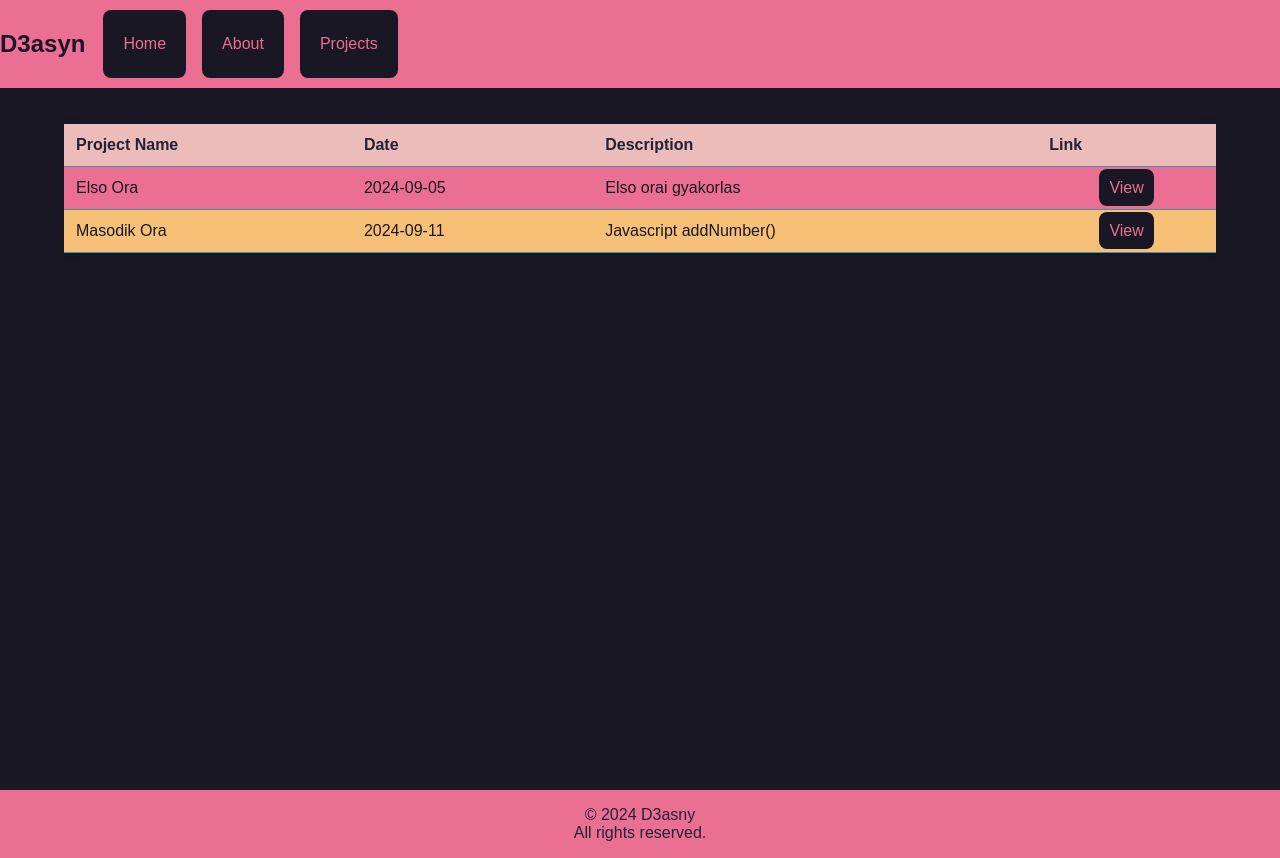
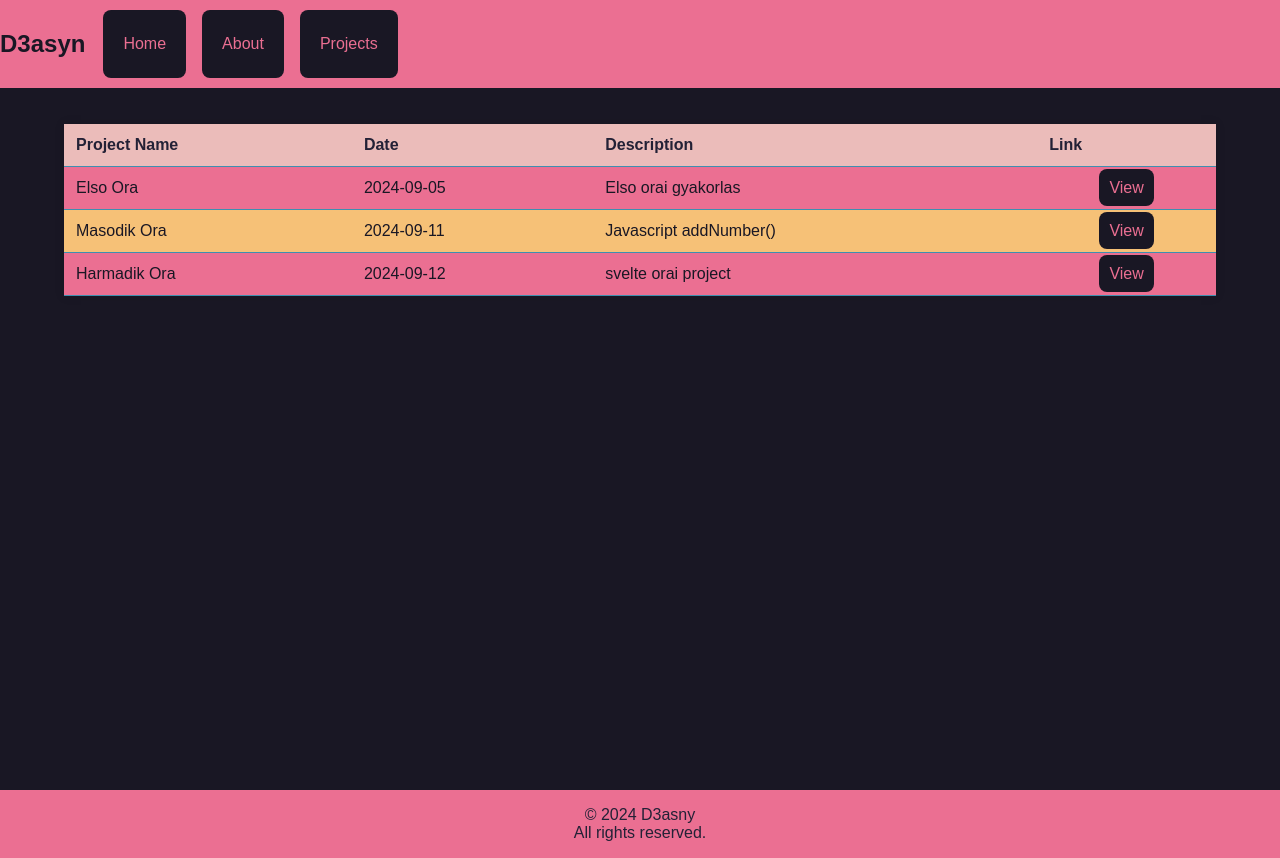
Before and after one commit to D3asyn/Portfolio, a SvelteKit app: page /projects in a window 1280 px wide. Built offline with nearby package versions, Linux system fonts and the light colour scheme.

Commit message:
new project

```diff
--- a/src/routes/projects/+page.svelte
+++ b/src/routes/projects/+page.svelte
@@ -11,6 +11,12 @@
 			desc: 'Javascript addNumber()',
 			date: '2024-09-11',
 			link: 'https://d3asyn.github.io/911/'
+		},
+		{
+			name: 'Harmadik Ora',
+			desc: 'svelte orai project',
+			date: '2024-09-12',
+			link: 'https://d3asyn.github.io/svelteora/'
 		}
 	];
 
```
Lines whose indentation alone changed are shown as unchanged.
